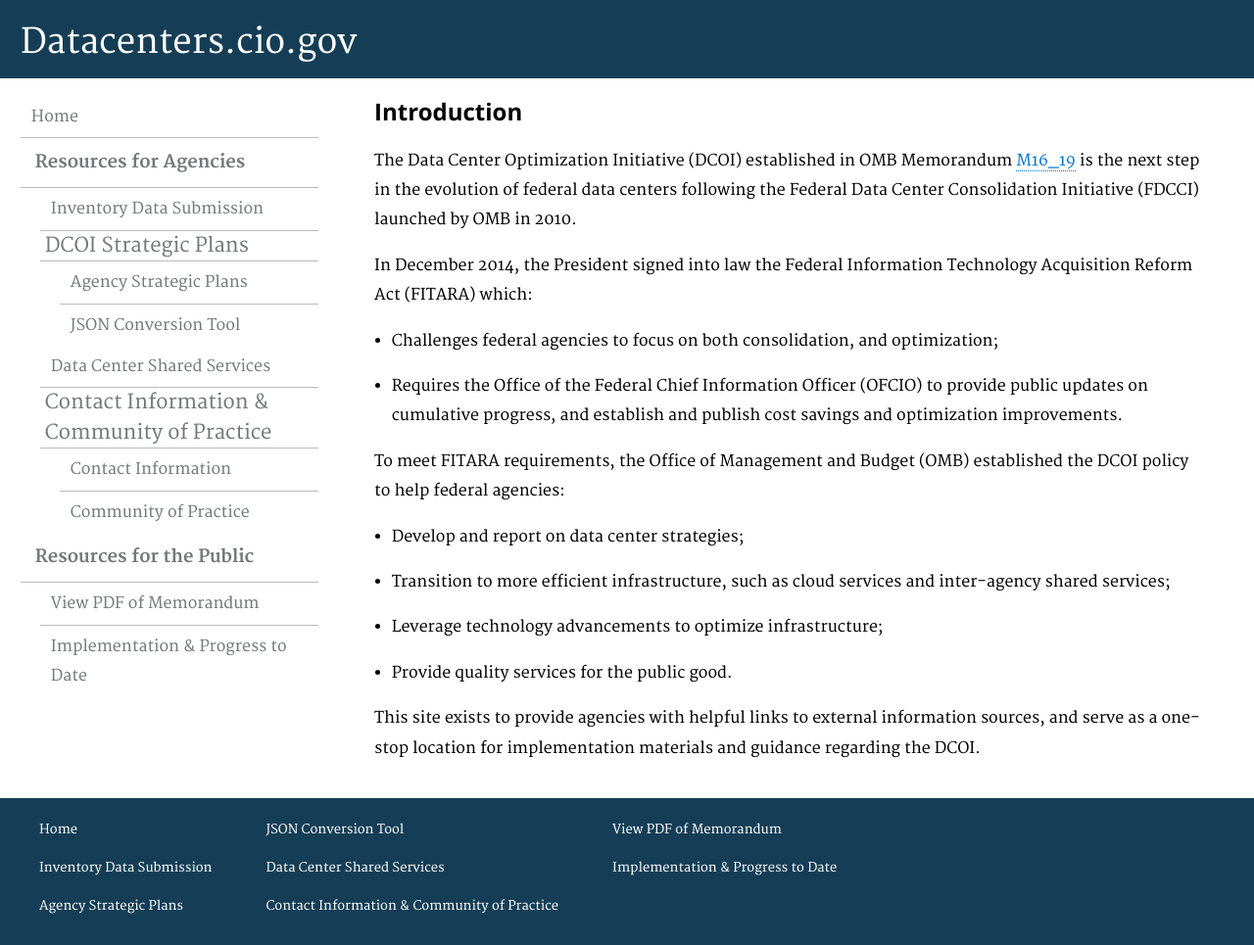
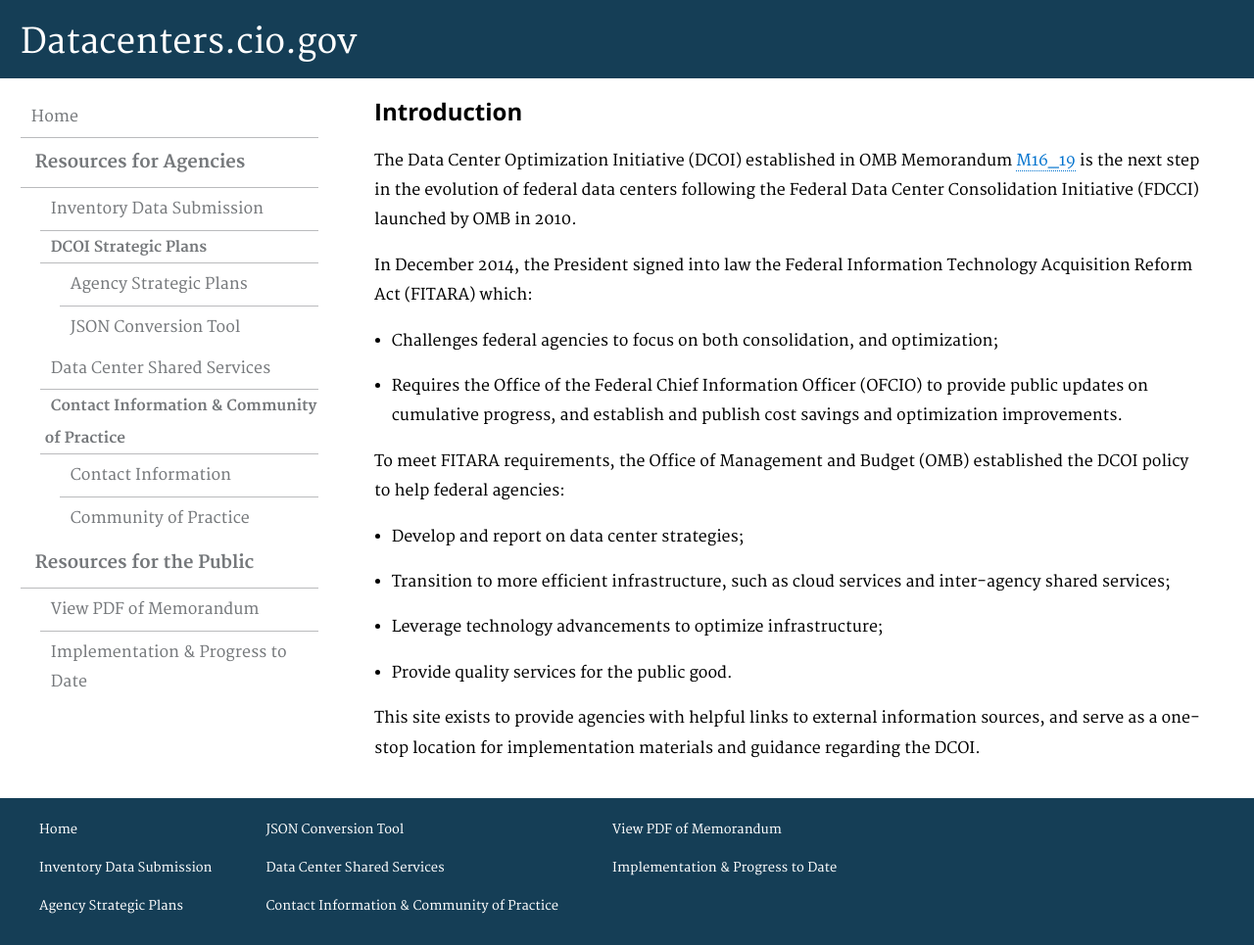
Before and after one commit to ydave-reisys/datacenters, a Jekyll site: the page built from pages/index.html, in a window 1280 px wide and 965 px high. Shown: the whole window at 98% size. Built offline with Jekyll 4.4.1, drawn with Linux system fonts in a browser that asks for light colours; nearby versions of some CDN libraries; Markdown is read by kramdown in place of the engine named in the settings.

Commit message:
test sidebar format

```diff
--- a/assets/css/styles.scss
+++ b/assets/css/styles.scss
@@ -366,7 +366,7 @@
   color:#75787b;
   font-size: 18px;
 }
-ul li.sub-heading{
+.submenu span.sub-heading{
   padding: 6px;
   font-size: 15px;
   color:#75787b;
```
